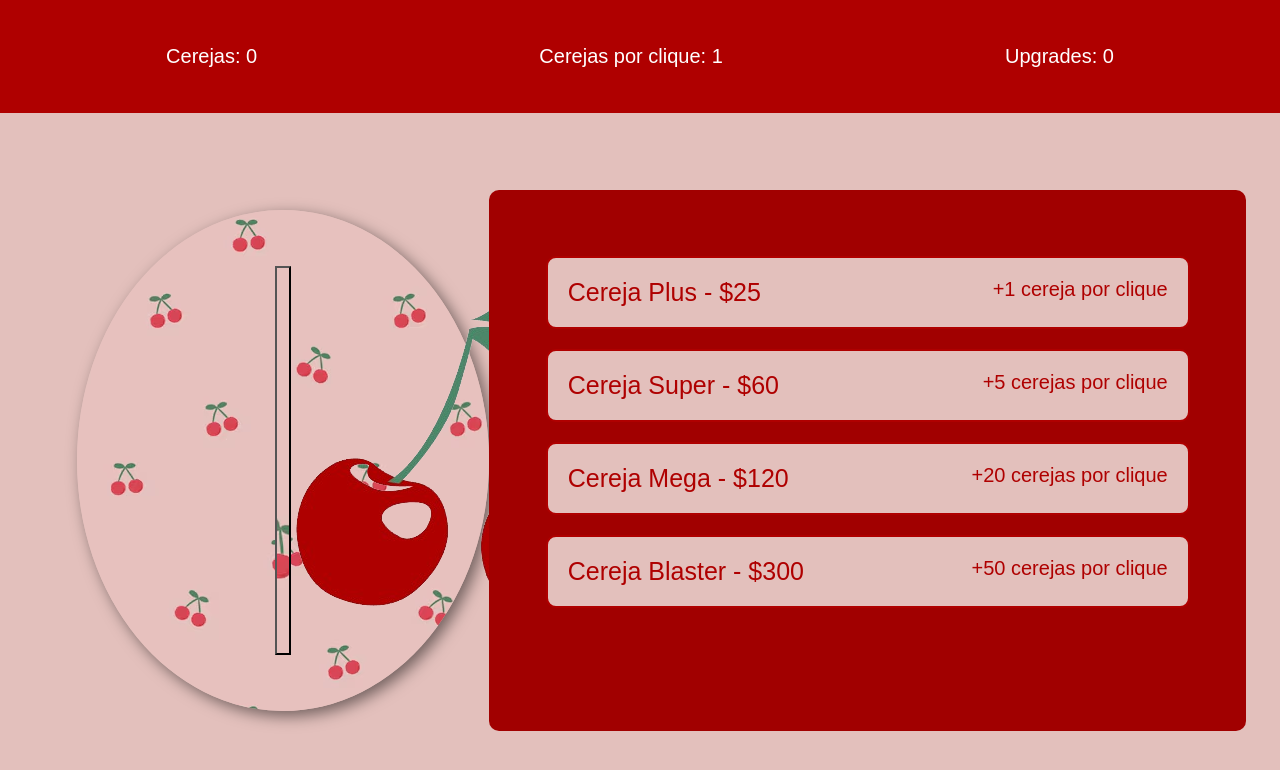
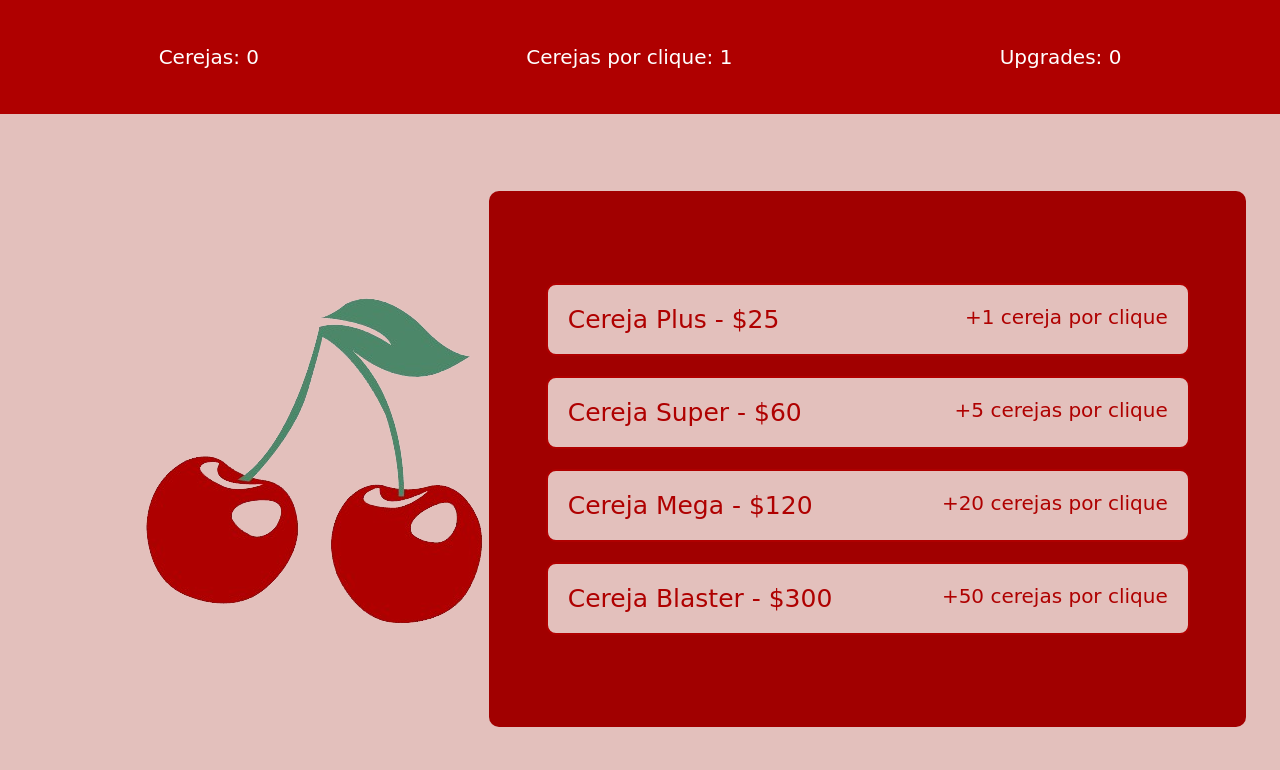
Before and after one commit to exasperada/Cherry-Clicker, a plain HTML site: page jogo.html in a window 1280 px wide. Drawn offline with Linux system fonts and the light colour scheme.

Commit message:
Retirando uma parte

```diff
--- a/inicial.css
+++ b/inicial.css
@@ -55,71 +55,3 @@ body {
     margin: 0;
     padding: 0;
 }
-
-.top-bar {
-    display: flex;
-    justify-content: space-around;
-    background-color: var(--vermelho);
-    color: white;
-    padding: 25px;
-    font-size: 20px;
-}
-
-.click-area {
-    margin: 20px 0;
-    background-image: url(img/fundoclick.png);
-    padding: 5%;
-    border-radius: 50%;
-    box-shadow: 5px 5px 15px rgba(0, 0, 0, 0.5);
-    width: 300px;
-}
-
-#cherryImage {
-    width: 0%;
-    height: 0%;
-    cursor: pointer;
-    transition: transform 0.1s;
-    background-image: url(img/fundo_cherry.avif);
-}
-
-#cherryImage:active {
-    transform: scale(1.1);
-}
-
-.click-divisao {
-    display: flex;
-    flex-direction: row;
-    justify-content: space-between;
-    padding: 0 6%;
-    margin-top: 6%;
-}
-
-.compra {
-    font-size: 25px;
-}
-
-.upgrades {
-    background-color: #a10000;
-    padding: 5%;
-    display: flex;
-    flex-direction: column;
-    border-radius: 10px;
-}
-
-.upgrade {
-    background-color: var(--rosa);
-    border: 2px solid var(--vermelho);
-    border-radius: 10px;
-    margin: 10px auto;
-    width: 600px;
-    padding: 20px;
-    cursor: pointer;
-    transition: 0.2s;
-    font-size: 20px;
-    display: flex;
-    justify-content: space-between;
-}
-
-.upgrade:hover {
-    background-color: var(--rosahover);
-}
--- a/jogo.html
+++ b/jogo.html
@@ -4,7 +4,7 @@
 <head>
     <meta charset="UTF-8">
     <title>Cherry Clicker</title>
-    <link rel="stylesheet" href="inicial.css">
+    <link rel="stylesheet" href="jogo.css">
 </head>
 
 <body>
```
